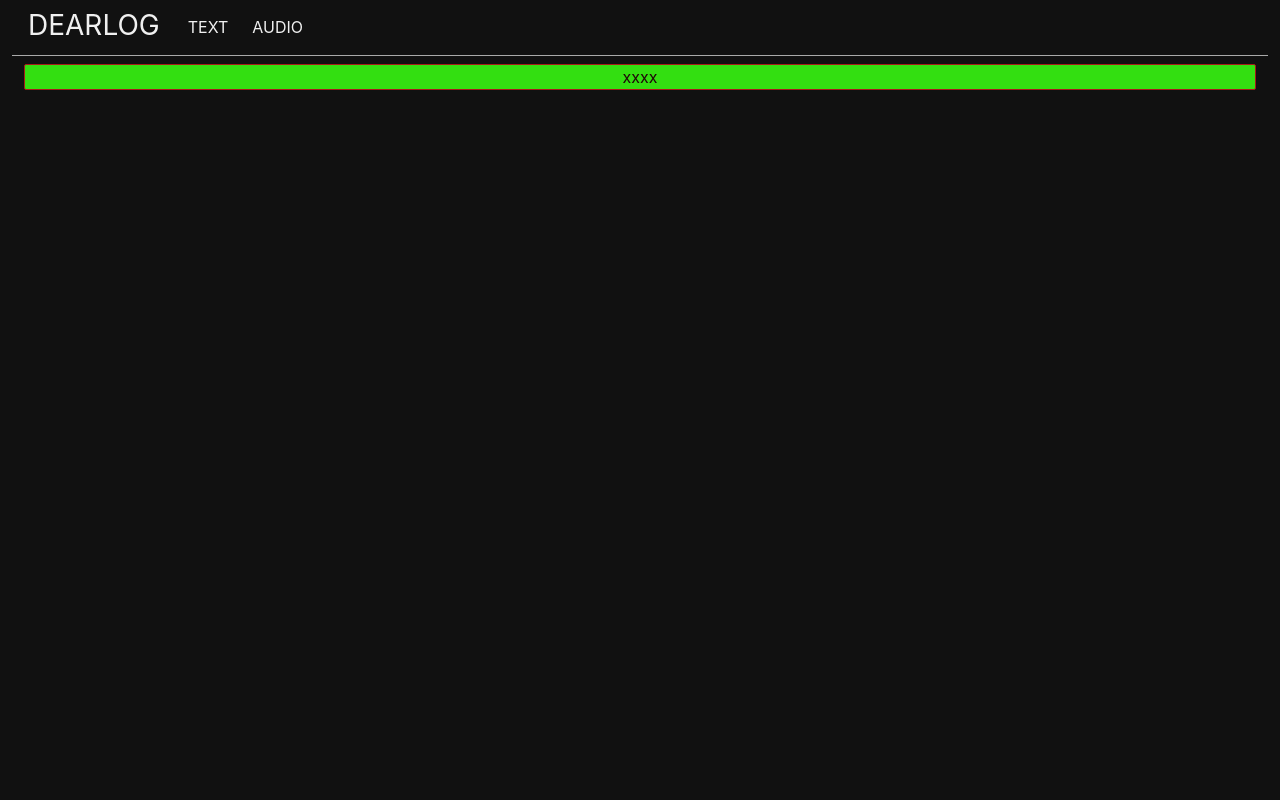
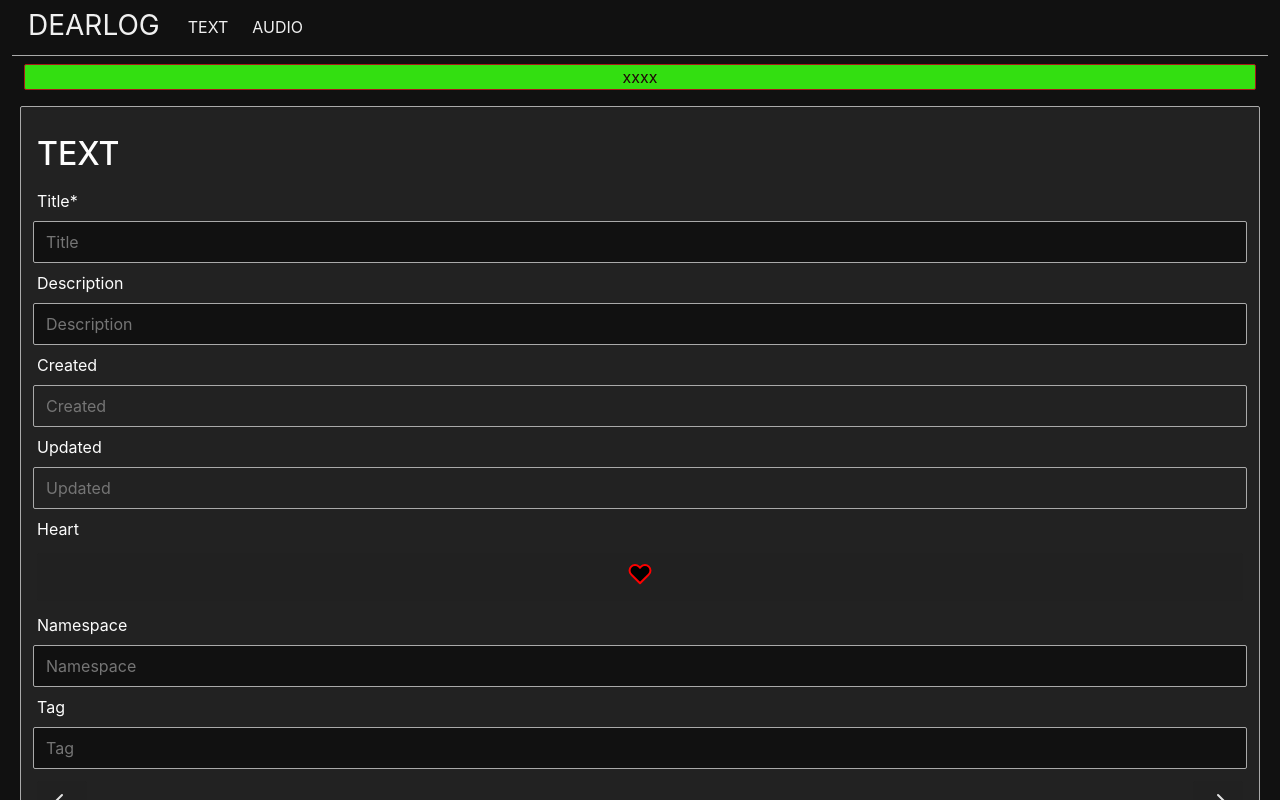
Before and after one commit to nablanerd/dearlog-webapp, a React (Create React App) app: page /get/1 in a window 1280 px wide. Shown: the top 800 px of the page. Built offline with nearby package versions, Linux system fonts and the light colour scheme; no server answers.

Commit message:
feature editing log as ok. missing content field

```diff
--- a/package.json
+++ b/package.json
@@ -7,6 +7,7 @@
     "@testing-library/react": "^11.2.5",
     "@testing-library/user-event": "^12.7.2",
     "axios": "^0.21.1",
+    "qs": "^6.9.6",
     "react": "^17.0.1",
     "react-dom": "^17.0.1",
     "react-feather": "^2.0.9",
--- a/src/App.js
+++ b/src/App.js
@@ -1,5 +1,5 @@
 import React, { Component } from 'react';
-import {BrowserRouter as Router, Route} from 'react-router-dom'
+import {BrowserRouter as Router, Route, Switch, NavLink} from 'react-router-dom'
 
 import './mini-dark.css';
 
@@ -44,12 +44,15 @@ render(){
 
       />
 
+<Route path="/get/:id"  exact component={LogEditText} />
+
       <Route path="/" exact
       render={(props) => (
         <LogList {...props} onMessageChange={this.handleMessageChange} />
       )}/>
-      <Route path="/Text" exact component={LogEditText} />
-      <Route path="/Audio" exact component={LogEditAudio} />
+      <Route path="/text"  component={LogEditText} />
+      <Route path="/audio"  component={LogEditAudio} />
+
 
       </Router>
 
--- a/src/LogEditText.css
+++ b/src/LogEditText.css
@@ -7,6 +7,10 @@ form {
     align-content:center;
 }
 
+.header_group {
+
+    flex-flow: column wrap;
+}
 .title_description_group {
 
     display: flex;
--- a/src/LogEditText.jsx
+++ b/src/LogEditText.jsx
@@ -1,14 +1,114 @@
 import React, { Component } from 'react';
 import "./LogEditText.css"
 import { Heart , ArrowRight , ArrowLeft} from 'react-feather';
+
+import { matchPath } from "react-router";
+
+import LogStore from './LogStore';
+
+import axios from 'axios';
+
 
 class LogEditText extends React.Component {
     constructor(props) {
       super(props);
 
+      this.store = new LogStore();
+
       this.state = {
-        heart: false
+        mode: "",
+        id:null,
+        heart: false,
+        valueTitle:'',
+        valueDescription:'',
+        valueCreated:'',
+        valueUpdated:'',
+        //heart
+        valueNamespace:'',
+        valueTag:''
+       // valueContent:''
       };
+
+      this.handleChangeTitle = this.handleChangeTitle.bind(this);
+      this.handleChangeDescription = this.handleChangeDescription.bind(this);
+      this.handleChangeCreated = this.handleChangeCreated.bind(this);
+      this.handleChangeUpdated = this.handleChangeUpdated.bind(this);
+      //heart
+      this.handleChangeNamespace = this.handleChangeNamespace.bind(this);
+      this.handleChangeTag = this.handleChangeTag.bind(this);
+    //  this.handleChangeContent = this.handleChangeContent.bind(this);
+
+
+
+      this.handleSubmit = this.handleSubmit.bind(this);
+
+    }
+
+    handleChangeTitle(event) {    this.setState({valueTitle: event.target.value});  }
+    handleChangeDescription(event) {    this.setState({valueDescription: event.target.value});  }
+    handleChangeCreated(event) {    this.setState({valueCreated: event.target.value});  }
+    handleChangeUpdated(event) {    this.setState({valueUpdated: event.target.value});  }
+    handleChangeNamespace(event) {    this.setState({valueNamespace: event.target.value});  }
+    handleChangeTag(event) {    this.setState({valueTag: event.target.value});  }
+  //  handleChangeContent(event) {    this.setState({valueContent: event.target.value});  }
+
+
+    handleSubmit(event) {
+      event.preventDefault()
+
+      this.store.updateLog(
+        this.state.id,
+        {
+          title : this.state.valueTitle,
+          description : this.state.valueDescription,
+          heart : this.state.heart,
+          namespace: this.state.valueNamespace,
+          tag: this.state.valueTag
+        }
+
+
+      )
+
+     }
+
+   async componentDidMount() {
+
+
+      let objId = matchPath(this.props.location.pathname, {
+        path: "/get/:id",
+        exact: true,
+        strict: true
+      });
+
+      if(objId == null) {
+      console.log("ADD")
+
+      this.setState({mode:"ADD"})
+    }
+      else
+      {
+
+        const data = await this.store.getLog(objId.params.id)
+
+        this.setState((state) => {
+
+          return {
+            id:data.id,
+            valueTitle: data.title,
+            valueDescription: data.description,
+            valueCreated:data.createdAt,
+            heart:data.heart,
+            valueUpdated:data.updatedAt,
+            valueNamespace:data.namespace,
+            valueTag:data.tag,
+
+            mode:'EDIT'
+
+          }
+       })
+
+
+      }
 
     }
 
@@ -22,29 +122,35 @@ class LogEditText extends React.Component {
 
         const heart = this.state.heart;
 
-        return (
+
+
+          return (
 <form>
+  <div className="header_group">
+  <h1>TEXT</h1>
+  <h2>{this.state.mode}</h2>
+  </div>
   <div className="title_description_group">
       <div className="item">
       <label>Title*</label>
-      <input className="title_input" placeholder="Title" type='text' />
+      <input className="title_input" placeholder="Title" type='text' onChange={this.handleChangeTitle} value={this.state.valueTitle}/>
     </div>
 
     <div className="item">
       <label>Description</label>
-      <input className="description_input" placeholder="Description" type='text' />
+      <input className="description_input" placeholder="Description" type='text'  onChange={this.handleChangeDescription} value={this.state.valueDescription}/>
       </div>
   </div>
 
   <div className="metadata_group">
       <div className="item">
         <label>Created</label>
-        <input className="date_input" placeholder="Created" type='text' maxLength="16" size="16" />
+        <input readOnly className="date_input" placeholder="Created" type='text' maxLength="16" size="16" onChange={this.handleChangeCreated} value={this.state.valueCreated}/>
       </div>
 
     <div className="item">
       <label>Updated</label>
-      <input className="date_input" placeholder="Updated" type='text' maxLength="16" size="16" />
+      <input readOnly className="date_input" placeholder="Updated" type='text' maxLength="16" size="16" onChange={this.handleChangeUpdated} value={this.state.valueUpdated}/>
     </div>
 
     <div className="item">
@@ -54,12 +160,12 @@ class LogEditText extends React.Component {
 
     <div className="item">
       <label>Namespace</label>
-      <input className="namespace_input" placeholder="Namespace" type='text' />
+      <input className="namespace_input" placeholder="Namespace" type='text' onChange={this.handleChangeNamespace} value={this.state.valueNamespace}/>
     </div>
 
     <div className="item">
       <label>Tag</label>
-      <input className="tag_input" placeholder="Tag" type='text' />
+      <input className="tag_input" placeholder="Tag" type='text' onChange={this.handleChangeTag} value={this.state.valueTag}/>
     </div>
 
   </div>
@@ -72,12 +178,10 @@ class LogEditText extends React.Component {
 
     </textarea>
 
-
-
   </div>
 
 <div className="button_group">
-  <button onClick={(e)=> e.preventDefault()} className="tertiary button_edit_text">Save</button>
+  <button onClick={(e)=> this.handleSubmit(e)} className="tertiary button_edit_text">Save</button>
 <button className="secondary button_edit_text">Cancel</button>
 <button className="primary button_edit_text">Reset</button>
 <button className="inverse button_edit_text">Delete</button>
--- a/src/LogList.jsx
+++ b/src/LogList.jsx
@@ -1,7 +1,8 @@
 import React, { Component } from 'react';
-import { Heart } from 'react-feather';
+import { Heart, Link as LinkIcon} from 'react-feather';
 import axios from 'axios';
 import LogEmpty from './LogEmpty';
+import { Link } from "react-router-dom";
 
 
 class LogList extends React.Component {
@@ -80,7 +81,7 @@ this.getData()
 
   <tr key={log.id}>
   <td data-label="ID">{log.id}</td>
-  <td data-label="Title">{log.title}</td>
+  <td data-label="Title"><Link to={`/get/${log.id}`} >{log.title}</Link></td>
   <td data-label="Content">{log.content}</td>
   <td data-label="Created">{log.createdAt}</td>
   <td data-label="Heart">{log.heart? <Heart />: ""}</td>
@@ -95,6 +96,7 @@ this.getData()
 
 
   </tbody>
+
 </table>
 
 
@@ -104,6 +106,7 @@ this.getData()
 
 
 
+
     }
   }
 
--- /dev/null
+++ b/src/LogStore.js
@@ -0,0 +1,26 @@
+import axios from 'axios';
+
+class LogStore
+{
+
+    updateLog (id, data) {
+
+        axios.put(`http://localhost:7827/api/logs/${id}`, data)
+        .then(res => {
+
+            console.log(res.data)
+        })
+
+
+      }
+       getLog = async (id) =>
+{
+
+    const response = await axios.get(`http://localhost:7827/api/logs/${id}`)
+    return response.data
+
+}
+
+}//
+
+export default LogStore;
--- a/src/Navigation.jsx
+++ b/src/Navigation.jsx
@@ -6,11 +6,12 @@ class Navigation extends React.Component {
     render() {
       return (
       <header>
+
         <Link to="/" className="logo">DEARLOG</Link>
 
-  <Link to="/Text" className="button">Text</Link>
+  <Link to="/text" className="button">Text</Link>
 
-  <Link to="/Audio" className="button">Audio</Link>
+  <Link to="/audio" className="button">Audio</Link>
 
 </header>
       )
```
Also changed, not shown: 1 other file (tests, documents, lock files or other folders).
